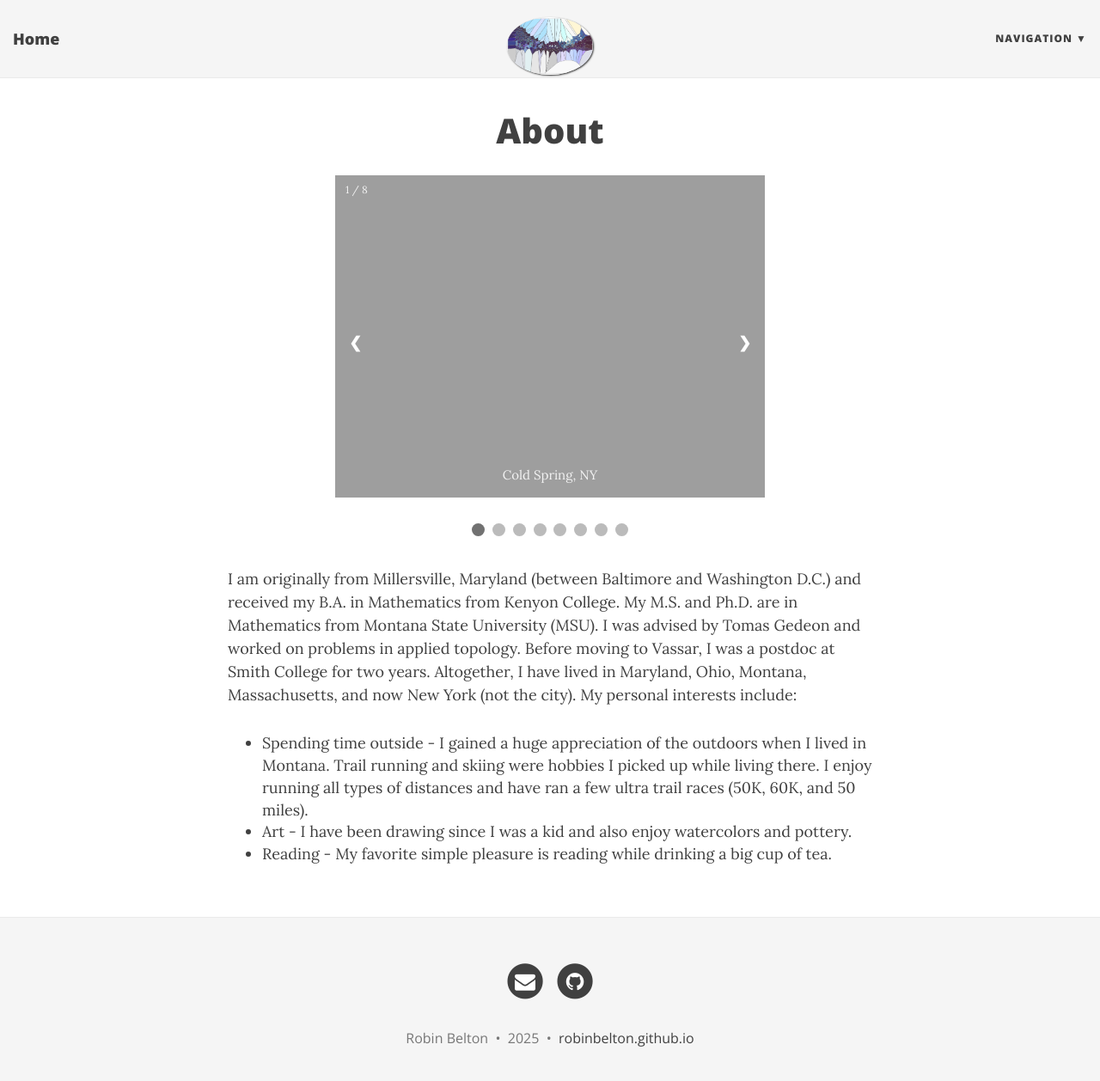
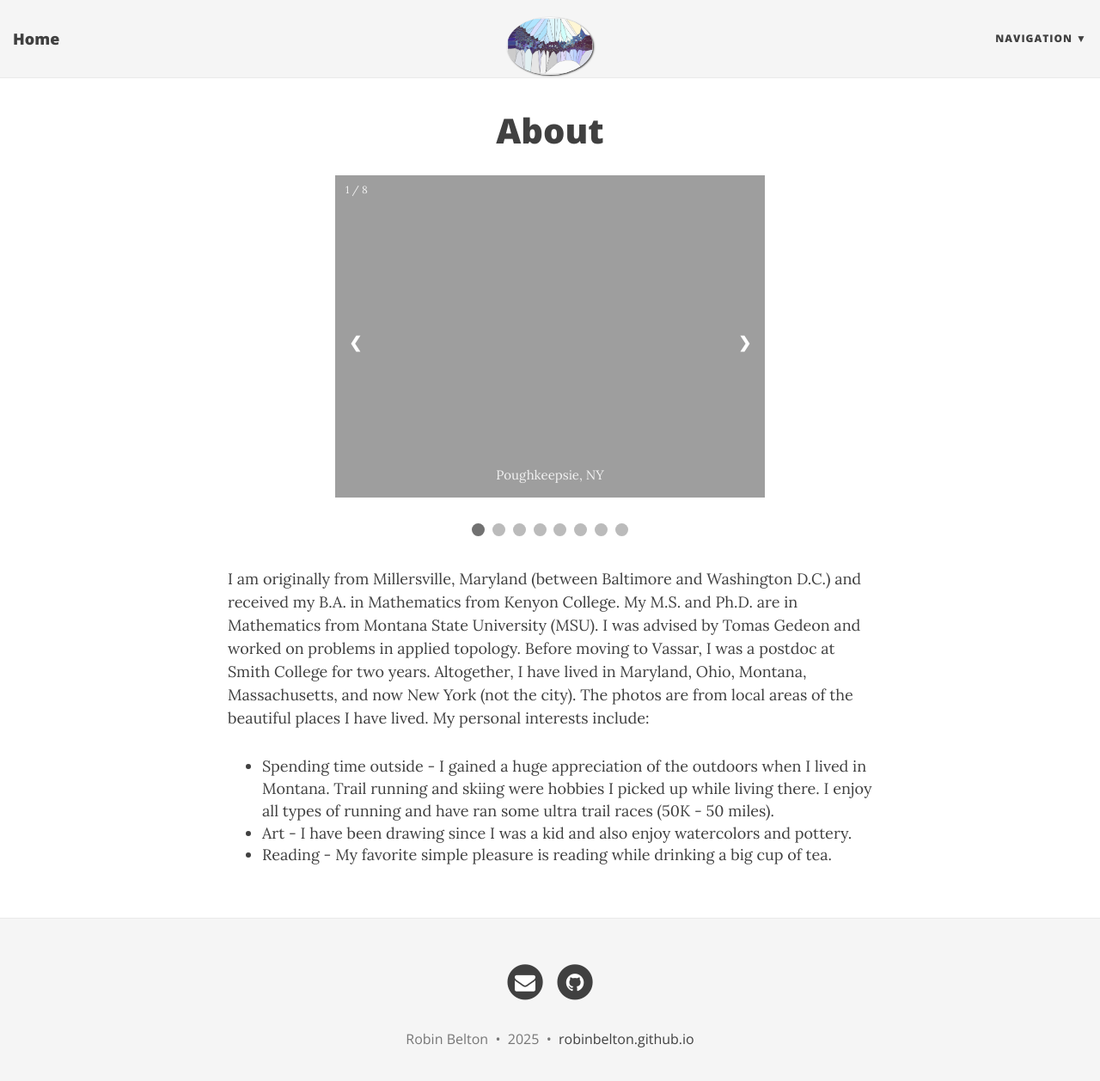
Before and after one commit to robinbelton/robinbelton.github.io, a Jekyll site: the page built from about.html, in a window 1280 px wide and 1271 px high. Shown: the top 1258 px of the window at 86% size. Built offline with Jekyll 4.4.1, drawn with Linux system fonts in a browser that asks for light colours; nearby versions of some CDN libraries.

Commit message:
Update about page

```diff
--- a/about.html
+++ b/about.html
@@ -111,8 +111,8 @@
 
   <div class="mySlides fade">
     <div class="numbertext">1 / 8</div>
-    <img src="https://robinbelton.github.io/coldspring.jpg" style="width:100%">
-    <div class="text">Cold Spring, NY</div>
+    <img src="https://robinbelton.github.io/pok.jpg" style="width:100%">
+    <div class="text">Poughkeepsie, NY</div>
   </div>
 
     <div class="mySlides fade">
@@ -141,8 +141,8 @@
 
 <div class="mySlides fade">
   <div class="numbertext">6 / 8</div>
-  <img src="https://robinbelton.github.io/chester.jpg" style="width:100%">
-  <div class="text">Chesterfield Gorge, MA</div>
+  <img src="https://robinbelton.github.io/breakneck.jpg" style="width:100%">
+  <div class="text">Breakneck Ridge, NY</div>
 </div>
 
 <div class="mySlides fade">
@@ -207,11 +207,11 @@
 </html>
 
 <p>
-  I am originally from Millersville, Maryland (between Baltimore and Washington D.C.) and received my B.A. in Mathematics from Kenyon College. My M.S. and Ph.D. are in Mathematics from Montana State University (MSU). I was advised by Tomas Gedeon and worked on problems in applied topology. Before moving to Vassar, I was a postdoc at Smith College for two years. Altogether, I have lived in Maryland, Ohio, Montana, Massachusetts, and now New York (not the city). My personal interests include:
+  I am originally from Millersville, Maryland (between Baltimore and Washington D.C.) and received my B.A. in Mathematics from Kenyon College. My M.S. and Ph.D. are in Mathematics from Montana State University (MSU). I was advised by Tomas Gedeon and worked on problems in applied topology. Before moving to Vassar, I was a postdoc at Smith College for two years. Altogether, I have lived in Maryland, Ohio, Montana, Massachusetts, and now New York (not the city). The photos are from local areas of the beautiful places I have lived. My personal interests include:
 </p>
 
 <ul>
-<li> Spending time outside - I gained a huge appreciation of the outdoors when I lived in Montana. Trail running and skiing were hobbies I picked up while living there. I enjoy running all types of distances and have ran a few ultra trail races (50K, 60K, and 50 miles).</li>
+<li> Spending time outside - I gained a huge appreciation of the outdoors when I lived in Montana. Trail running and skiing were hobbies I picked up while living there. I enjoy all types of running and have ran some ultra trail races (50K - 50 miles).</li>
 <li>Art - I have been drawing since I was a kid and also enjoy watercolors and pottery. </li>
 <li> Reading - My favorite simple pleasure is reading while drinking a big cup of tea.</li>
 </ul>
```
